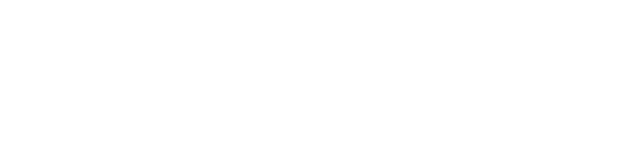
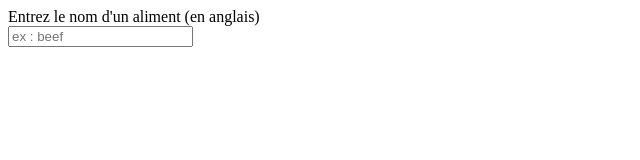
Before and after one commit to Koffi-Sk/Cook-meal, a plain HTML site: page index.html in a window 1280 px wide. Shown: the whole page, without its empty margins (0-640 px from the left). Drawn offline with Linux system fonts and the light colour scheme.

Commit message:
Création de mon formulaire

```diff
--- a/index.html
+++ b/index.html
@@ -8,6 +8,15 @@
     <link rel="stylesheet" href="./style.css" />
   </head>
   <body>
+    <div class="app">
+      <form action="">
+        <label for="search">Entrez le nom d'un aliment (en anglais)</label
+        ><br />
+        <input type="text" id="search" placeholder="ex : beef" />
+      </form>
+
+      <ul id="result"></ul>
+    </div>
     <script src="./index.js"></script>
   </body>
 </html>
```
